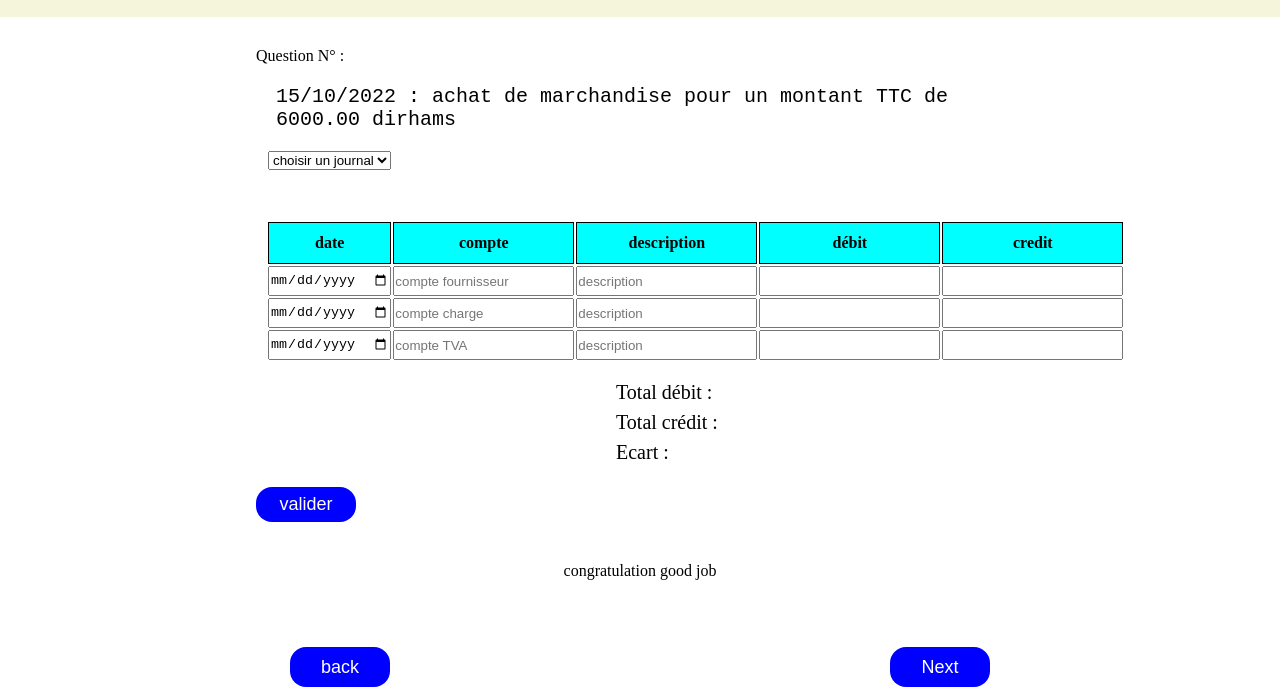
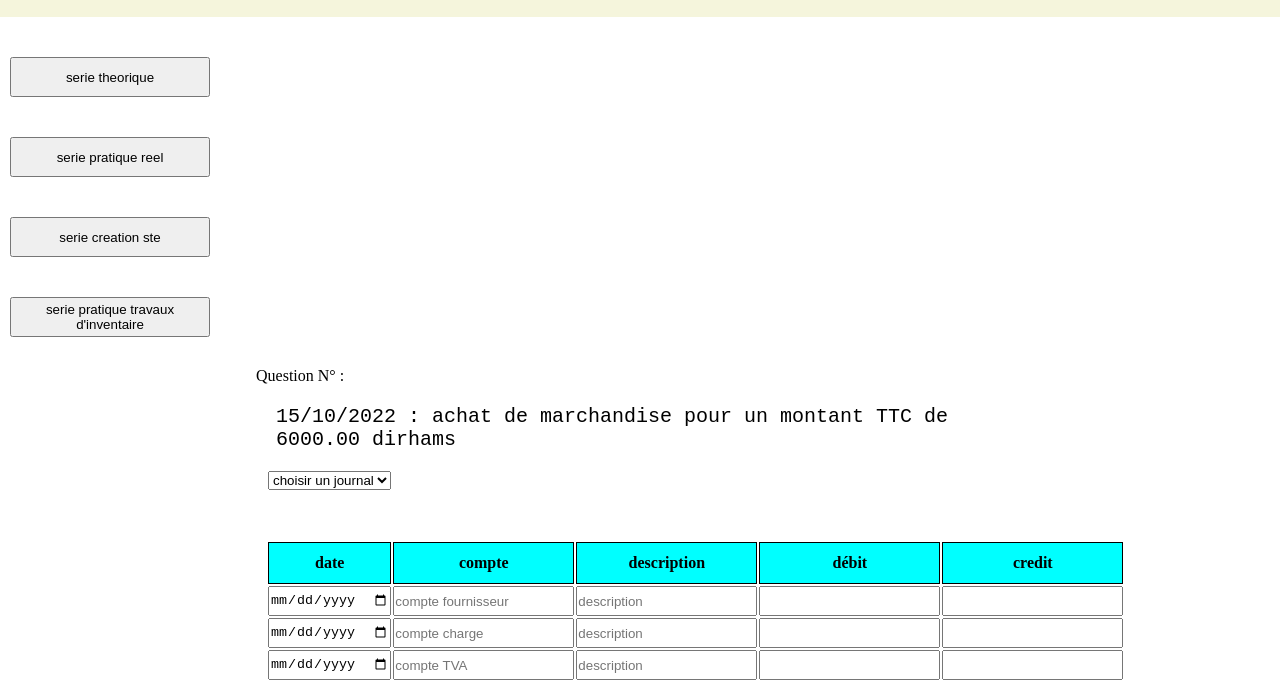
Before and after one commit to farhanMustapha/4tsge, a plain HTML site: page index.html in a window 1280 px wide. Shown: the part 53-747 px from the top of the page. Drawn offline with Linux system fonts and the light colour scheme.

Commit message:
3 commit

```diff
--- a/design.css
+++ b/design.css
@@ -31,6 +31,16 @@
     font-size: 20px;
 }
 
+/*-----------------------side bare menu left-----------------------------*/
+.box-menu button{
+    margin-top: 40px;
+    display: block;
+    width: 200px;
+    height: 40px;
+    margin-left: 10px;
+
+
+}
 /*-----------------------component 1------------------------------------*/
 
 .box{
--- a/index.html
+++ b/index.html
@@ -20,6 +20,16 @@
             </ul>
         </div>
     </div>
+
+    <!-----------side bare menu left------------------------>
+    <div class="box-menu">
+        <button>serie theorique </button>
+        <button>serie pratique reel </button>
+        <button>serie creation ste </button>
+        <button>serie pratique travaux d'inventaire </button>
+    </div>
+
+
 
     <!-----------------component 1------------------------->
 
```
